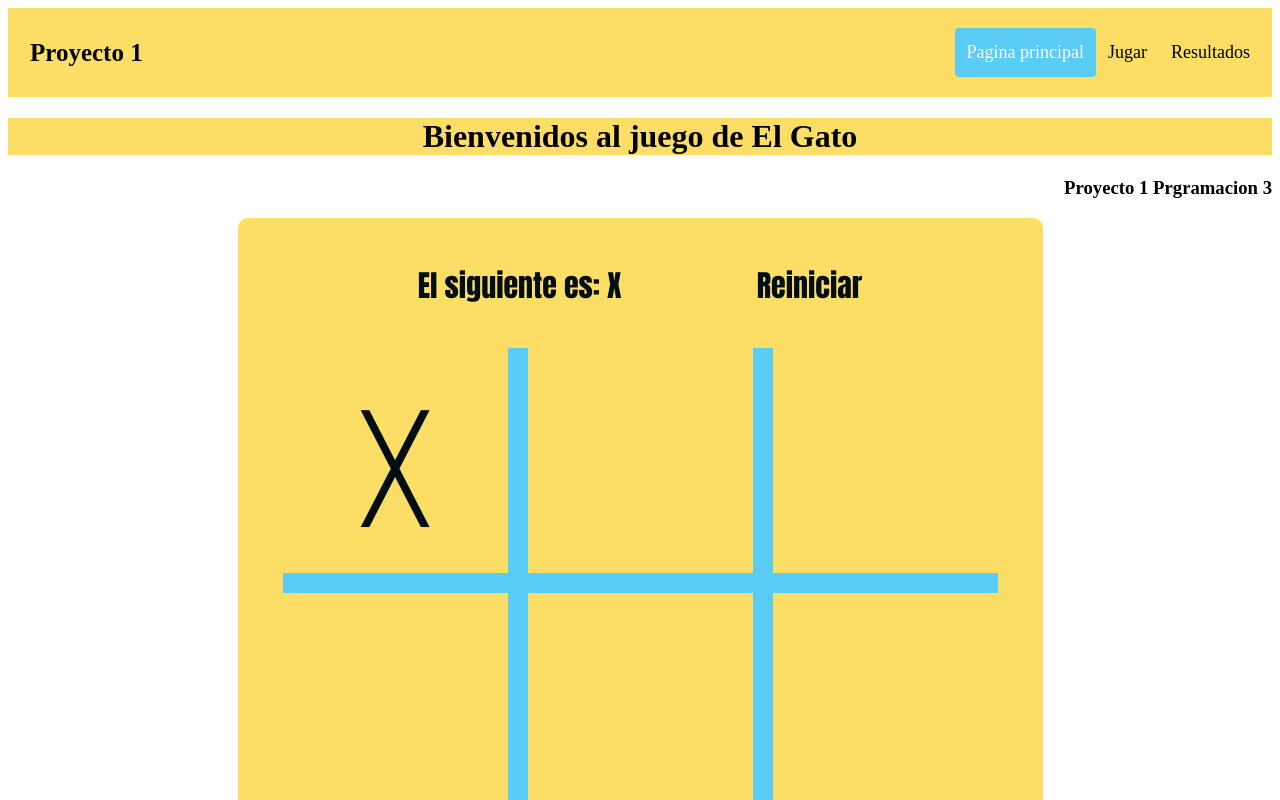
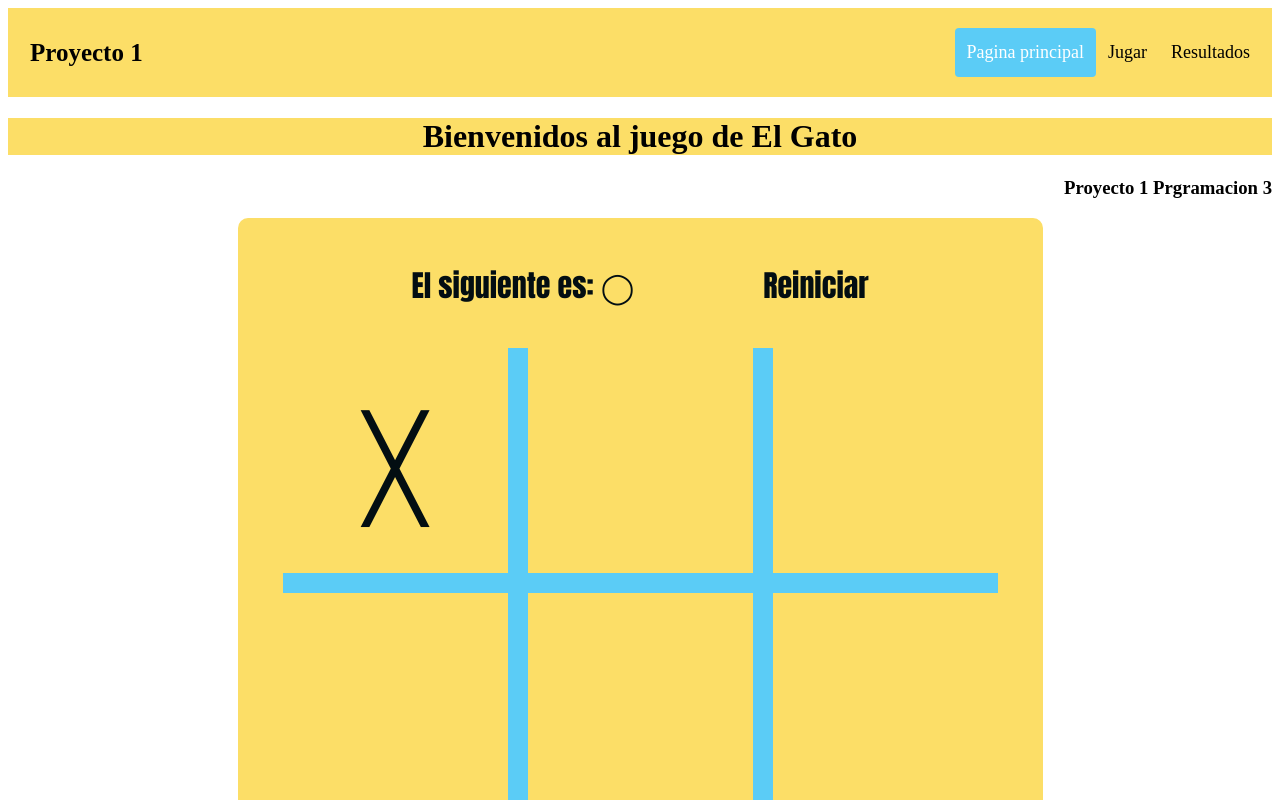
Before and after one commit to ldelgado12/Progra3-Proyecto1, a plain HTML site: page juego.html in a window 1280 px wide. Both pictures are taken after a click on the element 395 px from the left and 460 px from the top of the page. Shown: the top 800 px of the page. Drawn offline with Linux system fonts and the light colour scheme.

Commit message:
Cambio dinamico de HTML indicando que jugador es el siguiente.

```diff
--- a/juego.html
+++ b/juego.html
@@ -23,7 +23,7 @@
   <div id="cuerpoJuego">
     <div id="contendorJuego">
       <div class="control">
-        <div class="estatus">El siguiente es: X</div>
+        <div class="estatus">El siguiente es: ╳</div>
         <div class="reiniciar">Reiniciar</div>
       </div>
       <div id='juegoGrid'>
--- a/scripts/gato.js
+++ b/scripts/gato.js
@@ -43,11 +43,14 @@ const clickEnCelda = (evento) => {
             listaDeClases.add('x')
             //asignando el valor contrario para el siguiente click
             esXSiguiente = !esXSiguiente
+            //Cambiar jugador en el HTML
+            $estatus.innerHTML = `El siguiente es: ${simboloO}`
             //Funcion que extraera el status del DOM segun la clase y lo asigna a una variable.
             verificarEstadoDelJuego()
         }else{
             listaDeClases.add('o')
             esXSiguiente = !esXSiguiente
+            $estatus.innerHTML = `El siguiente es: ${simboloX}`
             verificarEstadoDelJuego()
         }
         console.log(listaDeClases)
```
